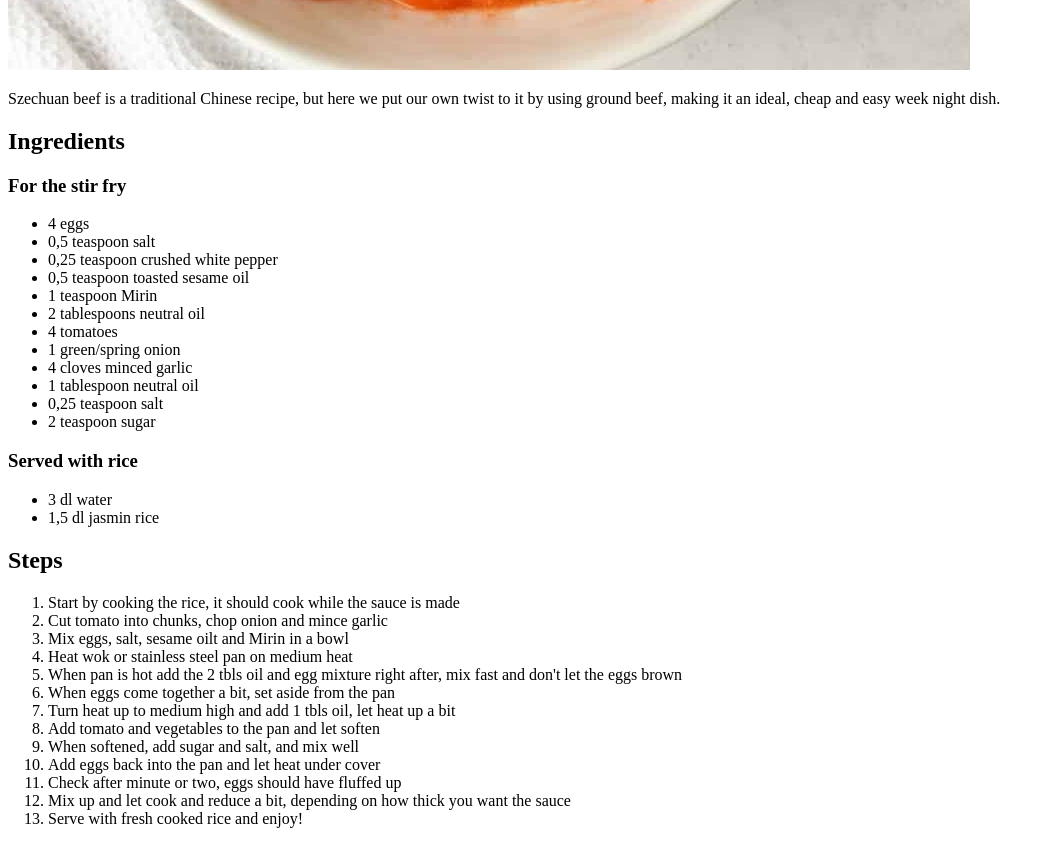
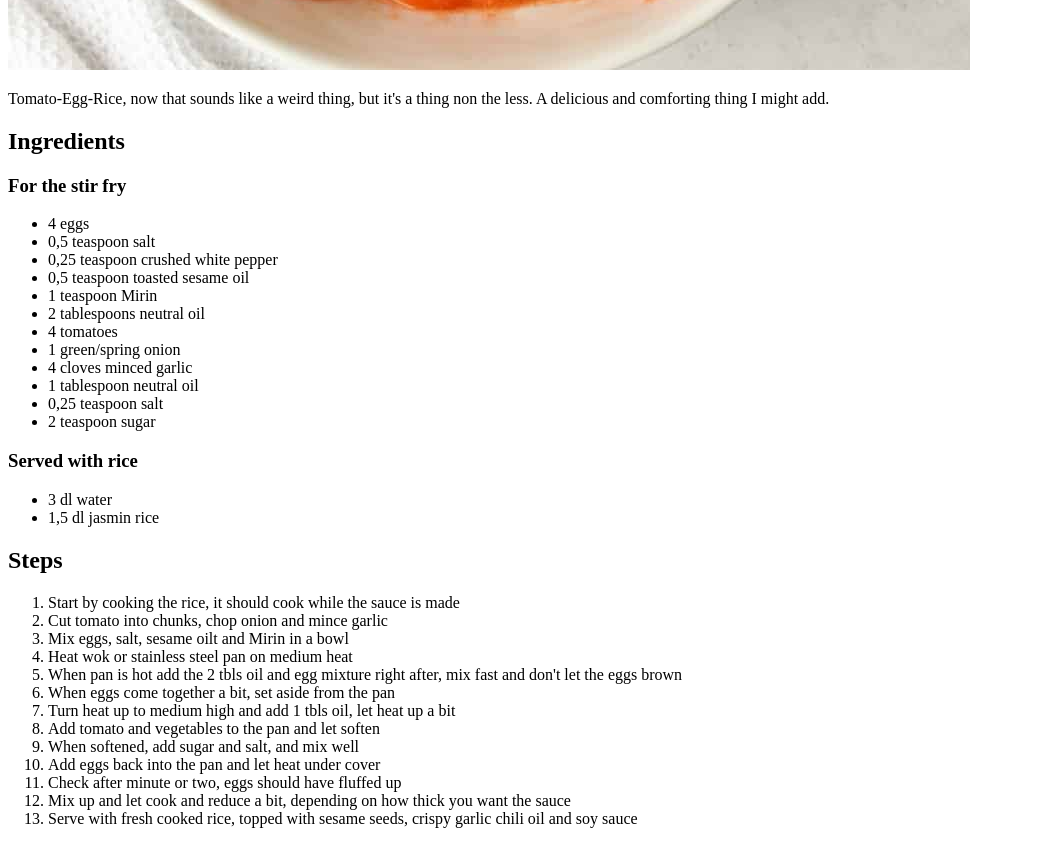
Before and after one commit to hosuNab/odin-recipes, a plain HTML site: page recipes/tomato-egg-rice.html in a window 1280 px wide. Shown: the part 1006-1850 px from the top of the page, without its empty margins (0-1051 px from the left). Drawn offline with Linux system fonts and the light colour scheme.

Commit message:
fix bolognese and tomato-egg descriptions

```diff
--- a/recipes/tomato-egg-rice.html
+++ b/recipes/tomato-egg-rice.html
@@ -9,7 +9,7 @@
     <h1>Szechuan Beef</h1>
     <a href="../index.html">Home</a>
     <p><img src="../img/Chinese-Tomato-Egg-Stir-Fry-11.jpg"></p>
-    <p>Szechuan beef is a traditional Chinese recipe, but here we put our own twist to it by using ground beef, making it an ideal, cheap and easy week night dish.</p>
+    <p>Tomato-Egg-Rice, now that sounds like a weird thing, but it's a thing non the less. A delicious and comforting thing I might add.</p>
     <h2>Ingredients</h2>
     <h3>For the stir fry</h3>
      <ul>
@@ -45,7 +45,7 @@
         <li>Add eggs back into the pan and let heat under cover</li>
         <li>Check after minute or two, eggs should have fluffed up</li>
         <li>Mix up and let cook and reduce a bit, depending on how thick you want the sauce</li>
-        <li>Serve with fresh cooked rice and enjoy!</li>
+        <li>Serve with fresh cooked rice, topped with sesame seeds, crispy garlic chili oil and soy sauce</li>
      </ol>
 </body>
 </html>
```
Also changed, not shown: recipes/pasta-bolognese.html (+1 -1 lines).
